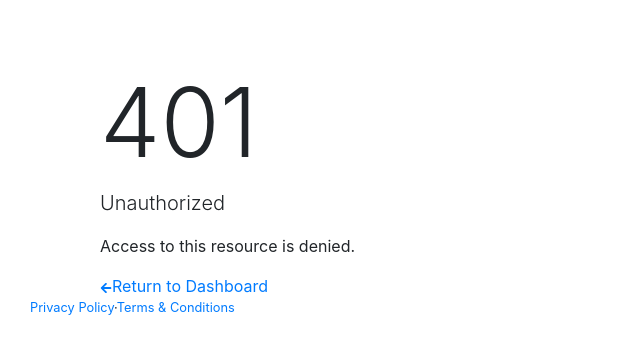
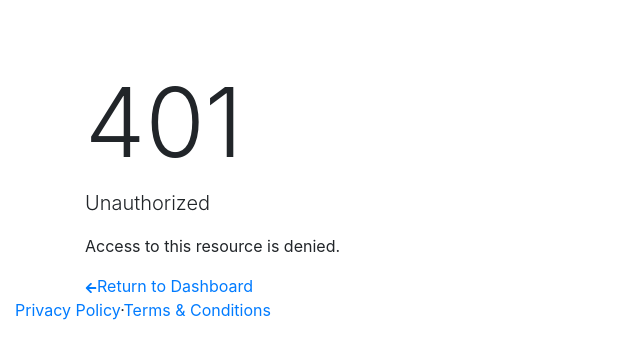
Before and after one commit to Biswajeet11/react-dashboard-boilerplate, a React (Create React App) app: page /401 in a window 1280 px wide. Shown: the top 358 px of the page, without its empty margins (0-640 px from the left). Built offline with nearby package versions, Linux system fonts and the light colour scheme.

Commit message:
fixed container issue

```diff
--- a/src/components/blank-layout/index.js
+++ b/src/components/blank-layout/index.js
@@ -6,9 +6,7 @@ import './style.scss';
 const BlankLayout = ({ children }) => {
 	return (
 			<Container fluid className="content-wrapper" >
-			<div className="container">
 				{children}
-				</div>
 			<FooterWrapper/>
 			</Container>
 	)
--- a/src/components/footer/index.js
+++ b/src/components/footer/index.js
@@ -1,17 +1,21 @@
 import React from "react";
 import { Container } from "react-bootstrap";
+import "./style.scss";
+
 export const FooterWrapper = () => {
   return (
+    <div className="d-flex flex-column">
     <footer className="mt-auto">
-      <Container fluid={true}>
-        <div className="d-flex align-items-center justify-content-between small">
+      {/* <Container fluid={true}> */}
+        {/* <div className="d-flex align-items-center justify-content-between small"> */}
           <div>
             <a href="/">Privacy Policy</a>
             &middot;
             <a href="/">Terms &amp; Conditions</a>
           </div>
-        </div>
-      </Container>
-    </footer>
+        {/* </div> */}
+      {/* </Container> */}
+      </footer>
+      </div>
   );
 };
--- /dev/null
+++ b/src/components/footer/style.scss
@@ -0,0 +1,8 @@
+.footer{
+	position: fixed;
+  bottom: 0;
+  width: 100%;
+  height: 80px;
+  background: #ccc;
+  text-align: center;
+}
```
